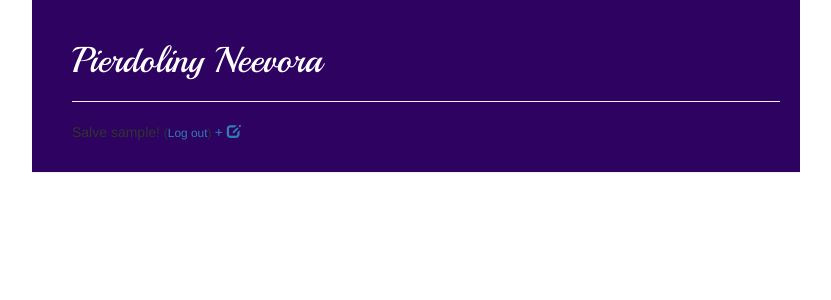
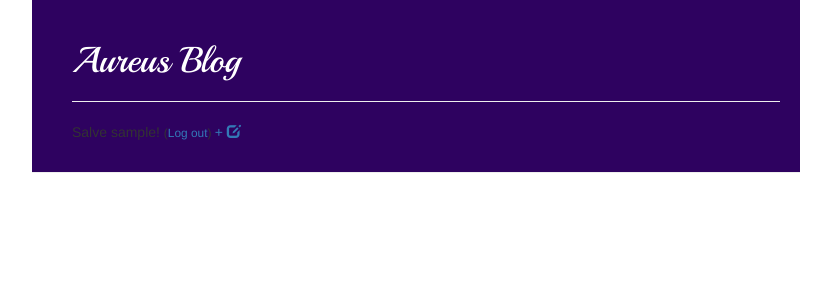
Before and after one commit to Jakiesimie/aureus, a Django app: a page that uses blog/templates/blog/base.html in a window 1280 px wide. Shown: the top 300 px of the page, without its empty margins (224-1055 px from the left). Run offline with Django 3.2, Linux system fonts and the light colour scheme; the visitor is signed in with stand-in values (Sample User, id 1); data that the repository does not hold is empty; some libraries are stand-ins or nearby versions.

Commit message:
myblog #3

```diff
--- a/blog/templates/blog/base.html
+++ b/blog/templates/blog/base.html
@@ -11,7 +11,7 @@
 	</head>
 	<body>
 		<div class="page-header">
-			<h1><a href="{% url 'blog.views.post_list' %}">Pierdoliny Neevora</a></h1>
+			<h1><a href="{% url 'blog.views.post_list' %}">Aureus Blog</a></h1>
 			<hr>
 			{% if user.is_authenticated %}
 			<p class="top-menu">Salve {{ user.username }}! <small>(<a href="{% url 'django.contrib.auth.views.logout' %}">Log out</a>) </small>
```
